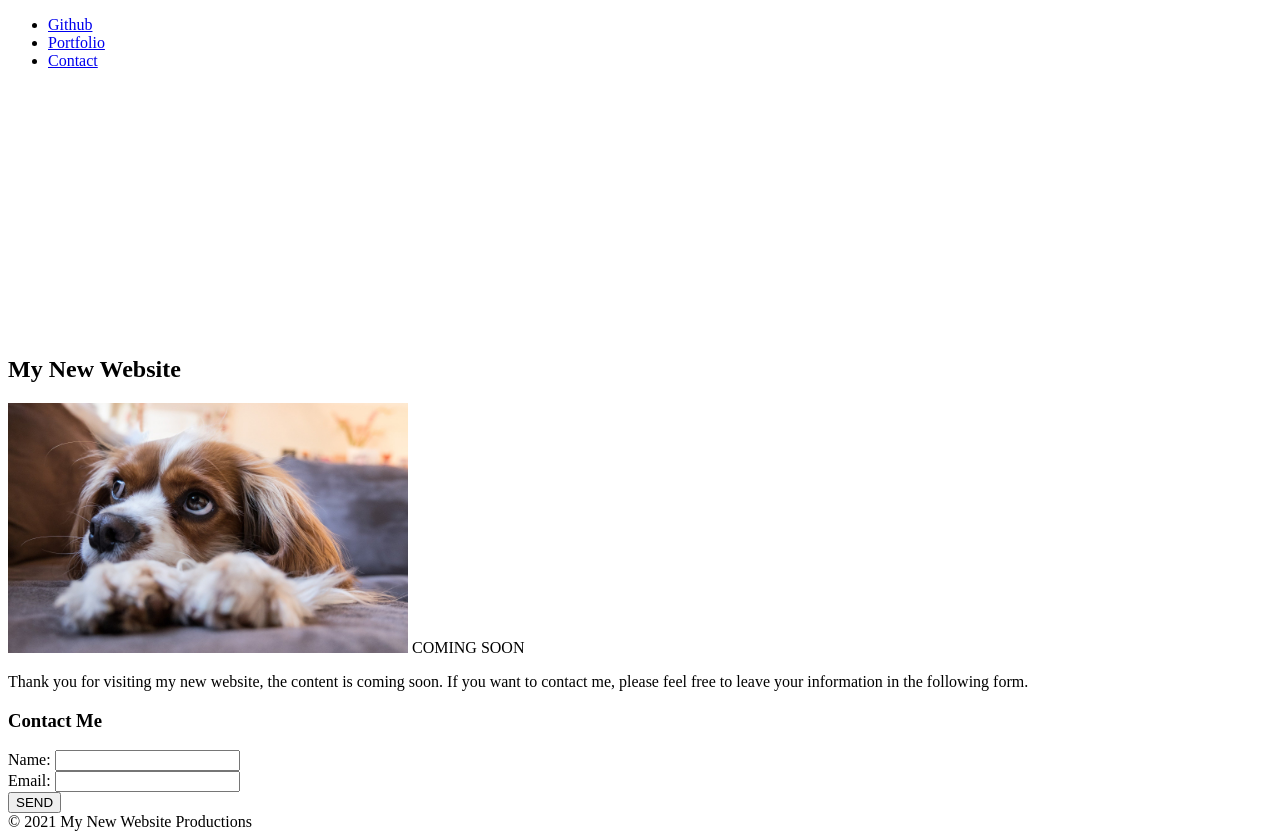
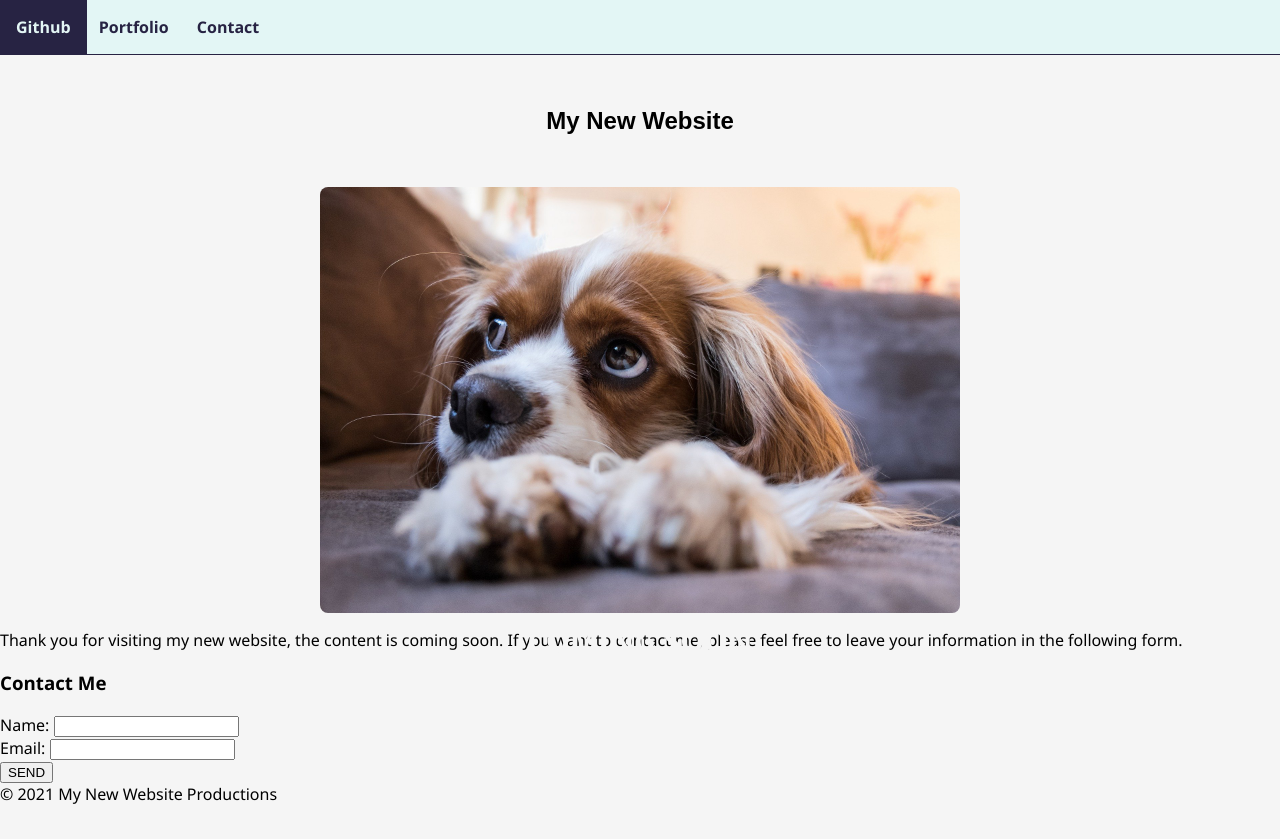
Before and after one commit to zhuzhu930/Miniproject-JD, a plain HTML site: page index.html in a window 1280 px wide. After the commit the page ends 805 px from the top, so only its background shows below. Drawn offline with Linux system fonts and the light colour scheme.

Commit message:
adding the first part of CSS

```diff
--- a/Assets/CSS/stylesheet.css
+++ b/Assets/CSS/stylesheet.css
@@ -1,3 +1,70 @@
+/* .first-color {
+	background: #272343;
+}
+
+.second-color {
+	background: #ffffff;
+}
+
+.third-color {
+	background: #e3f6f5;
+}
+
+.fourth-color {
+	background: #bae8e8;
+} */
+
+body {
+  padding: 0;
+  margin: 0;
+  font-family: "Segoe UI", Tahoma, Geneva, Verdana, sans-serif;
+  background-color: whitesmoke;
+}
 nav {
-  height: 20rem;
+  background-color: #e3f6f5;
+  border-bottom: 1px solid #272343;
 }
+ul {
+  list-style-type: none;
+  margin: 0;
+  padding: 0;
+}
+li {
+  display: inline-block;
+  margin-right: -8px;
+}
+a {
+  display: block;
+  padding: 1rem;
+  text-decoration: none;
+  color: #272343;
+  /* font-family: "Segoe UI", Tahoma, Geneva, Verdana, sans-serif; */
+  font-weight: bolder;
+}
+a:hover {
+  background-color: #272343;
+  color: #e3f6f5;
+}
+h1 {
+  padding: 2rem;
+  text-align: center;
+  font-family: fantasy;
+  font: size 3rem;
+}
+img {
+  display: block;
+  margin-left: auto;
+  margin-right: auto;
+  width: 50%;
+  border-radius: 8px;
+  box-shadow: grey;
+}
+.center {
+  position: absolute;
+  top: 80%;
+  left: 50%;
+  transform: translate(-50%, -50%);
+  font-size: 30px;
+  font-weight: bold;
+  color: whitesmoke;
+}
--- a/index.html
+++ b/index.html
@@ -20,9 +20,11 @@
     </header>
 
     <section>
-    <h1>My New Website</h1>
-    <img id="puppypic" src="Assets/Images/puppypic.jpg" alt="puppy placeholder pic" width="400px" height="250">
-    <caption>COMING SOON</caption>
+      <h1>My New Website</h1>
+      <div>
+        <img id="puppypic" src="Assets/Images/puppypic.jpg" alt="puppy placeholder pic" >
+        <div class="center">COMING SOON</div>
+      </div>
     </section>
 
     <P>Thank you for visiting my new website, the content is coming soon. If you want to contact me, please feel free to leave your information in the following form.</P>
```
Also changed, not shown: 1 other file.
